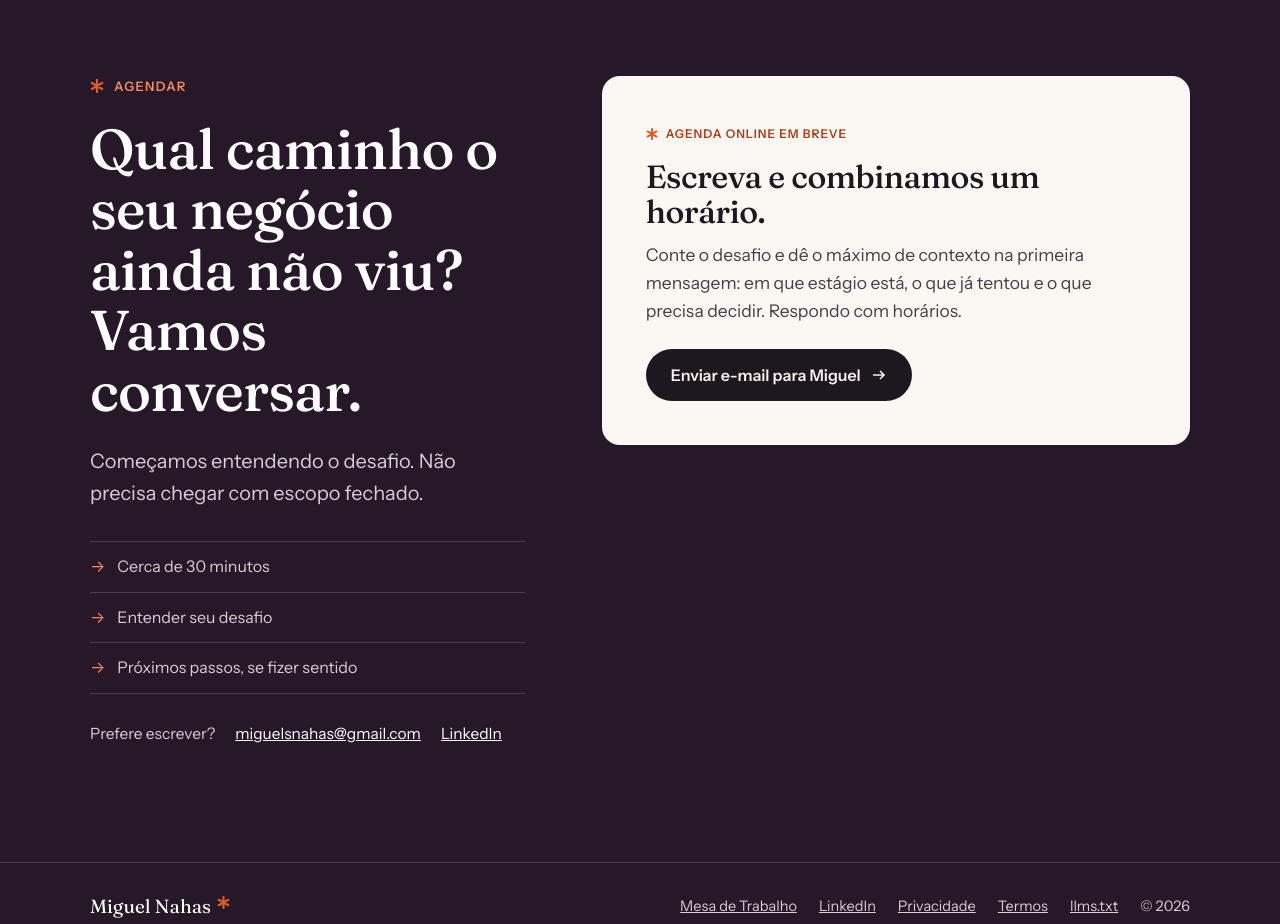
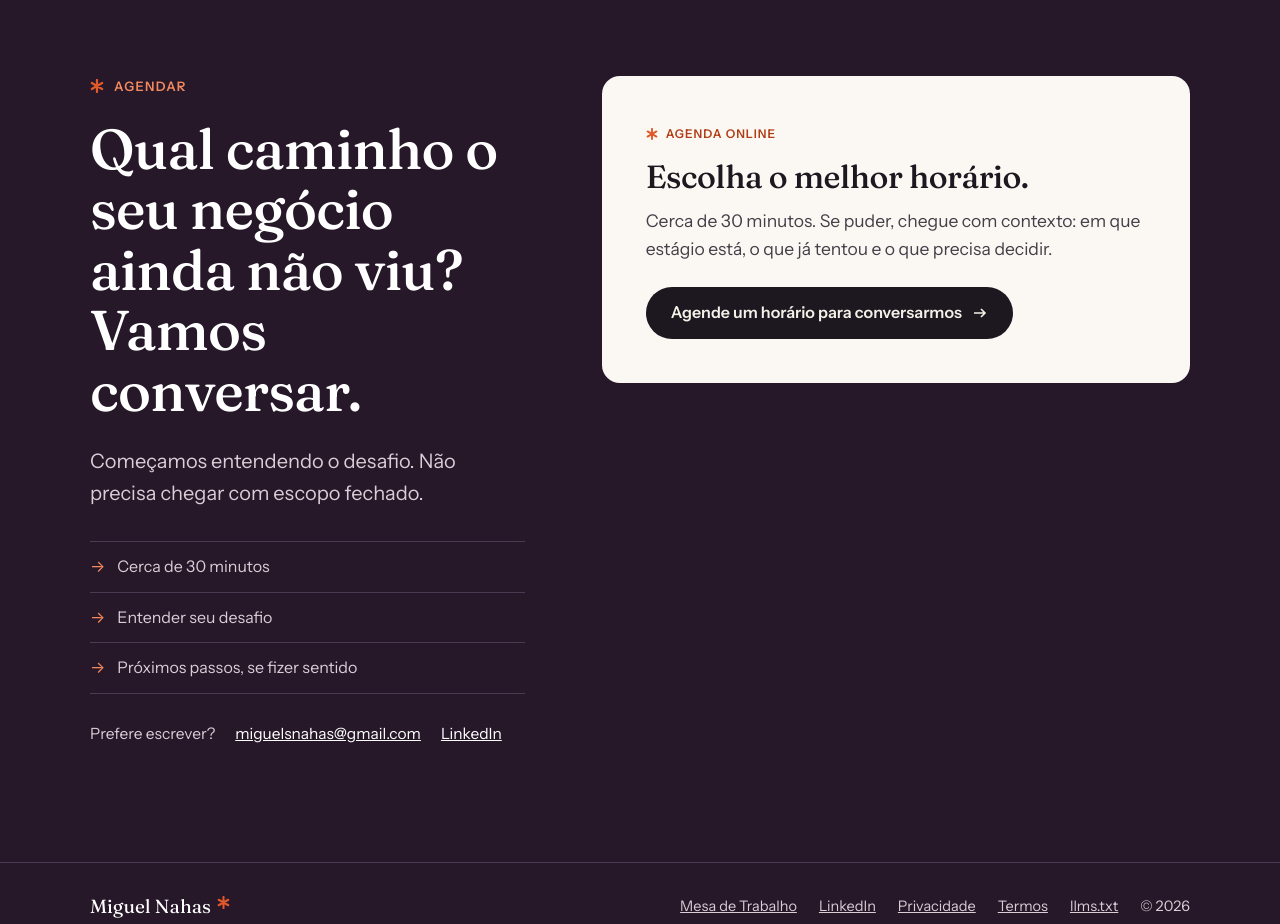
Before and after one commit to miguelsnahas-ai/miguelsnahas-ai.github.io, a plain HTML site: page index.html in a window 1280 px wide. Shown: the part 5780-6704 px from the top of the page. Drawn offline with Linux system fonts and the light colour scheme.

Commit message:
Agendar: botão leva à agenda do Google
Troca "Enviar e-mail para Miguel" por "Agende um horário para
conversarmos", com link para a agenda do Google, e ajusta o texto do
cartão.

Co-Authored-By: Claude Opus 5.5 <noreply@anthropic.com>
Claude-Session: https://claude.ai/code/session_01Wow97CXGNUyNqw1nX8bET8

```diff
--- a/index.html
+++ b/index.html
@@ -691,10 +691,10 @@
       <!-- Com CONFIG.calendlyUrl preenchido, este bloco vira a agenda do Calendly.
            Vazio, mostra o estado abaixo (sem link quebrado). -->
       <div class="booking-pending" id="booking-pending">
-        <span class="tag"><svg class="ast" aria-hidden="true"><use href="#ast"/></svg>Agenda online em breve</span>
-        <h3>Escreva e combinamos um horário.</h3>
-        <p>Conte o desafio e dê o máximo de contexto na primeira mensagem: em que estágio está, o que já tentou e o que precisa decidir. Respondo com horários.</p>
-        <a class="btn btn-primary" href="mailto:miguelsnahas@gmail.com" data-email data-email-subject="Conversa sobre um desafio" data-email-body="Olá, Miguel.%0A%0ADesafio:%0AEstágio do projeto ou da iniciativa:%0AO que já tentei:%0AO que preciso decidir:%0A" data-cta="schedule_email_fallback">Enviar e-mail para Miguel
+        <span class="tag"><svg class="ast" aria-hidden="true"><use href="#ast"/></svg>Agenda online</span>
+        <h3>Escolha o melhor horário.</h3>
+        <p>Cerca de 30 minutos. Se puder, chegue com contexto: em que estágio está, o que já tentou e o que precisa decidir.</p>
+        <a class="btn btn-primary" href="https://calendar.app.google/6Qih7Yp9AqVi8UQE8" target="_blank" rel="noopener" data-cta="schedule_google_calendar">Agende um horário para conversarmos
           <svg viewBox="0 0 16 16" fill="none" stroke="currentColor" stroke-width="1.6" aria-hidden="true"><path d="M2 8h11M9 4l4 4-4 4"/></svg></a>
       </div>
     </div>
```
